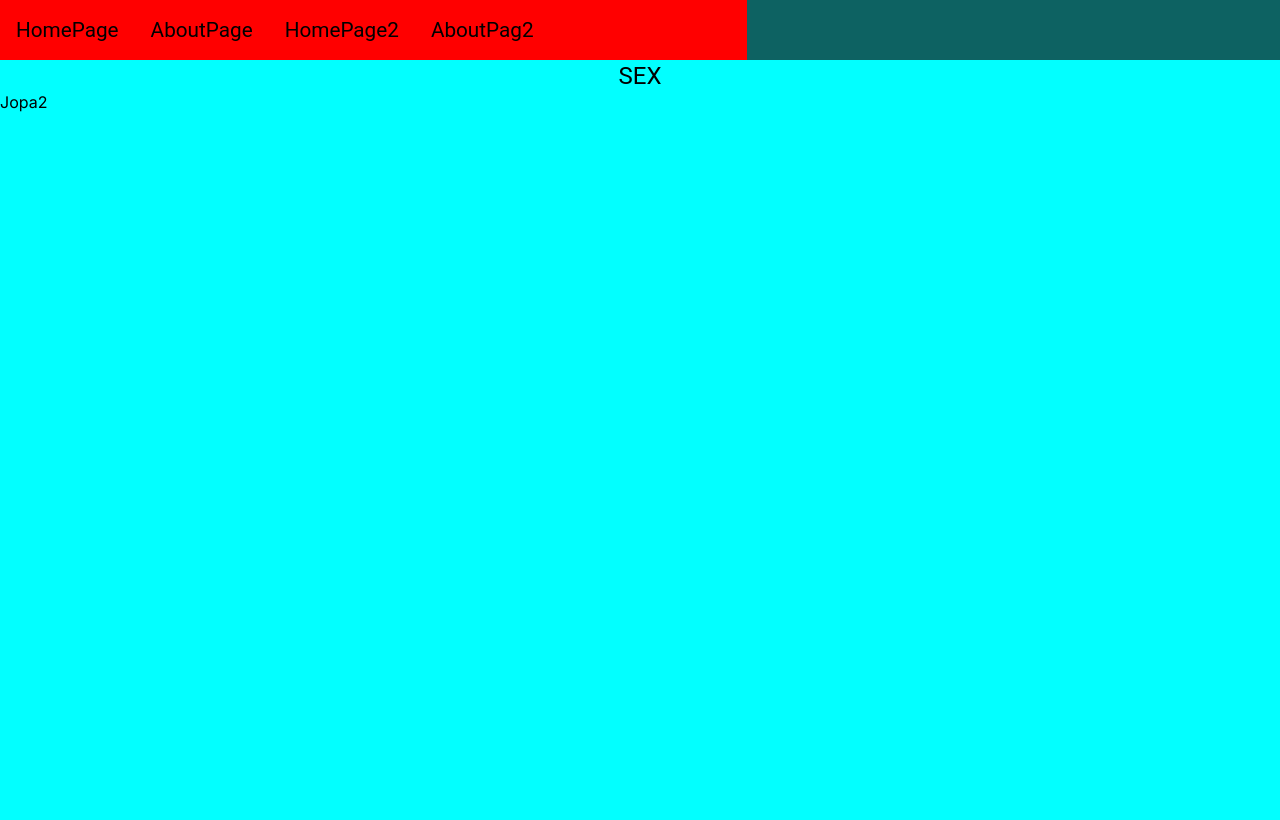
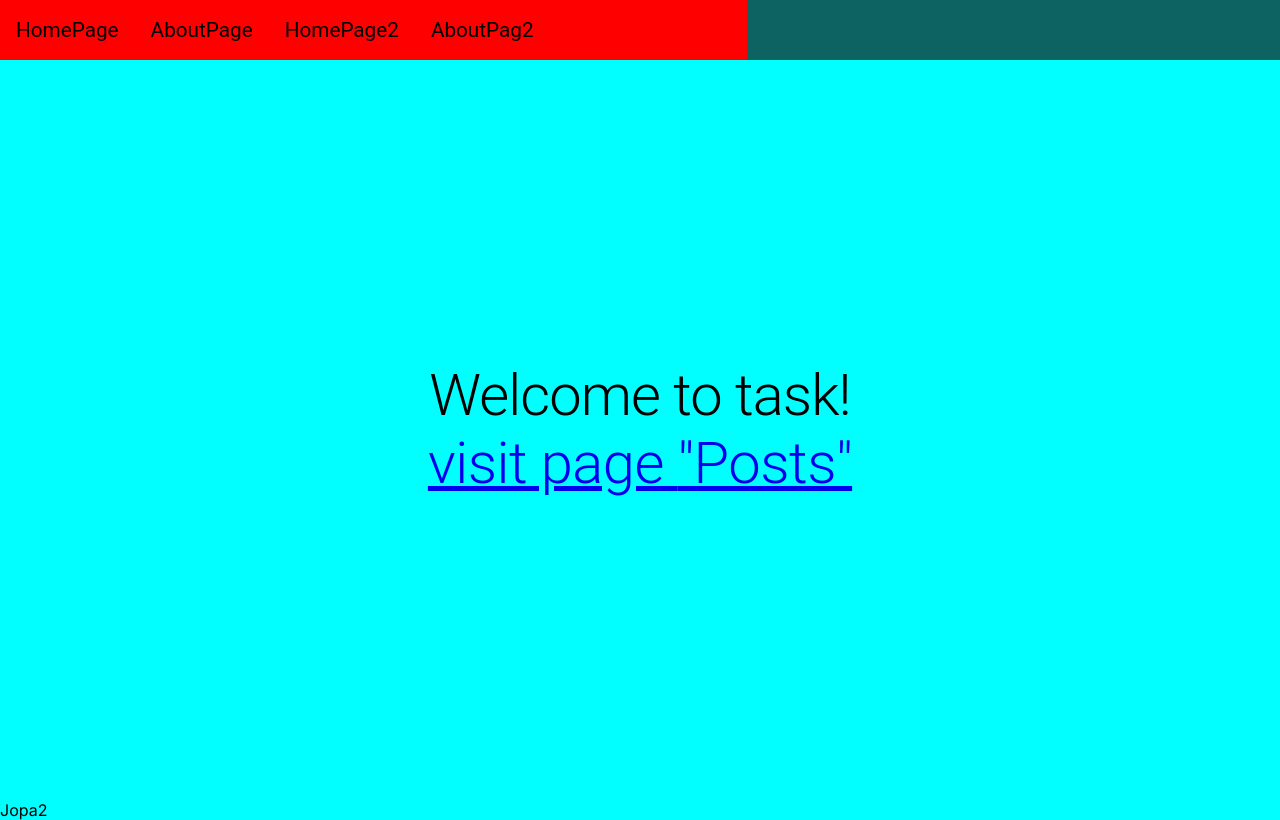
Before and after one commit to tehnickge/ReactPost, a Next.js app in the folder post/: page / in a window 1280 px wide. Built offline with nearby package versions, Linux system fonts and the light colour scheme.

Commit message:
fix styles

```diff
--- a/post/src/app/globals.scss
+++ b/post/src/app/globals.scss
@@ -1,4 +1,5 @@
 @import "./../styles/variables";
+@import "./../styles/mixins";
 
 html,
 body {
@@ -14,5 +15,36 @@ body {
 }
 
 .main-container {
+  display: flex;
+  flex-direction: column;
+  align-items: start;
+  width: 100%;
+  height: 100%;
+}
 
+
+@include desktop-large {
+  .main-container {
+    max-width: 1200px;
+
+  }
 }
+
+@include desktop {
+  .main-container {
+    max-width: 900px;
+  }
+}
+
+@include laptop {
+  .main-container {
+    max-width: 700px;
+  }
+}
+
+
+@include tablet {
+  .main-container {
+    max-width: 100%;
+  }
+}
--- a/post/src/app/layout.tsx
+++ b/post/src/app/layout.tsx
@@ -19,8 +19,10 @@ export default function RootLayout({
   return (
     <html lang="en">
       <body className={inter.className}>
-        <Header></Header>
+      <Header></Header>
+        <main className="main-container">
         {children}
+        </main>
         <Footer></Footer>
       </body>
     </html>
--- a/post/src/app/page.module.scss
+++ b/post/src/app/page.module.scss
@@ -0,0 +1,19 @@
+.main {
+    display: flex;
+    align-items: center;
+    justify-content: center;
+    flex-direction: column;
+    min-height: calc(100vh - 60px);
+    width: 100%;
+    span,
+    h1,
+    h2,
+    h3,
+    h4,
+    h5,
+    h6 {
+        text-align: center;
+      font-size: calc(36px + 20 * (100vw - 320px) / 880);
+      text-align: center;
+    }
+}
--- a/post/src/app/page.tsx
+++ b/post/src/app/page.tsx
@@ -1,11 +1,14 @@
 import Image from "next/image";
 import styles from "./page.module.scss";
 import { Typography } from "@mui/material";
+import Link from "next/link";
+
 
 const Home = () => {
   return (
     <main className={styles.main}>
-      <Typography variant="h5">SEX</Typography>
+      <Typography variant="h1">Welcome to task!</Typography>
+      <Link href="/posts"><Typography variant="h2">visit page {`"Posts"`}</Typography></Link>
     </main>
   );
 }
```
